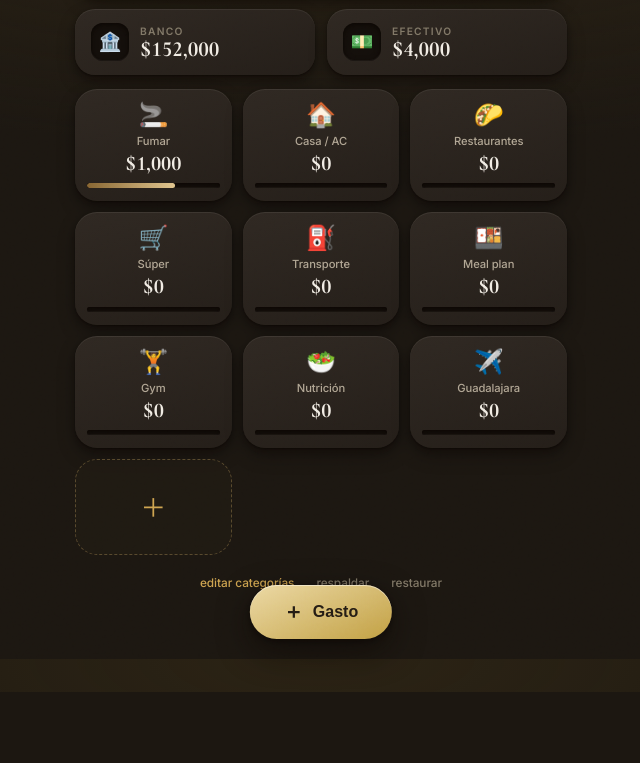
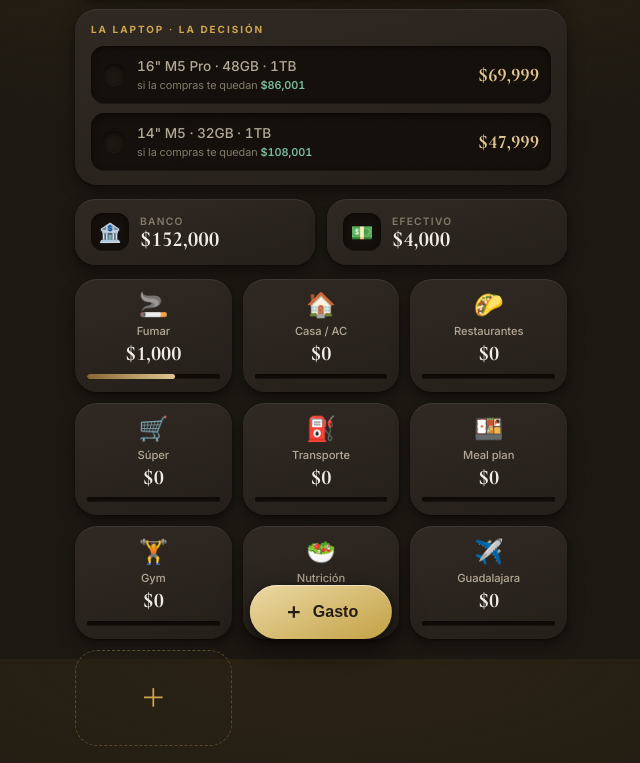
Before and after one commit to MagneticW-WorldBridger/presupuesto, a plain HTML site: page index.html in a window 1280 px wide. Shown: the part 141-904 px from the top of the page, without its empty margins (319-959 px from the left). Before the commit the page ends 833 px from the top, so only its background shows below. Drawn offline with nearby package versions, Linux system fonts and the light colour scheme.

Commit message:
bring back laptop decision, fix hero (total money not caps)

```diff
--- a/index.html
+++ b/index.html
@@ -44,6 +44,18 @@ body{font-family:'Inter',system-ui,sans-serif;background:radial-gradient(120% 60
 .pill .pe{width:38px;height:38px;border-radius:12px;display:grid;place-items:center;font-size:1.15rem;background:var(--ink-s);box-shadow:var(--sunk);flex-shrink:0}
 .pill .pk{font-size:.64rem;letter-spacing:.12em;text-transform:uppercase;color:var(--mute);font-weight:600}
 .pill .pv{font-family:'Cormorant Garamond';font-weight:700;font-size:1.35rem;color:var(--cream);line-height:1.05}
+/* LAPTOP */
+.lapc{background:linear-gradient(165deg,var(--ink-r),var(--ink-1));border-radius:22px;padding:14px 16px;box-shadow:var(--e1);margin-bottom:14px}
+.lapc .k{display:block;margin-bottom:5px}
+.lopt{display:flex;align-items:center;gap:12px;padding:11px 12px;border-radius:14px;background:var(--ink-s);box-shadow:var(--sunk);margin-top:9px;cursor:pointer;transition:transform .14s}
+.lopt:active{transform:scale(.98)}
+.lopt.on{background:linear-gradient(155deg,hsl(40 32% 24%),hsl(36 34% 15%));box-shadow:inset 0 1px 0 hsl(var(--hi)/.14)}
+.lopt .ln{flex:1;font-size:.85rem;color:var(--soft);font-weight:500}.lopt.on .ln{color:var(--cream)}
+.lopt .lq{font-size:.68rem;color:var(--mute);margin-top:2px}.lopt .lq b{color:var(--sage);font-weight:600}
+.lopt .lp{font-family:'Cormorant Garamond';font-weight:700;font-size:1.2rem;color:var(--golds)}
+.lcir{width:22px;height:22px;border-radius:50%;flex-shrink:0;display:grid;place-items:center;background:var(--ink);box-shadow:var(--sunk)}
+.lopt.on .lcir{background:linear-gradient(155deg,var(--golds),var(--goldd))}
+.lcir svg{width:12px;height:12px;stroke:var(--ink);stroke-width:3.4;fill:none;opacity:0}.lopt.on .lcir svg{opacity:1}
 /* GRID */
 .grid{display:grid;grid-template-columns:repeat(3,1fr);gap:11px}
 .tile{position:relative;background:linear-gradient(165deg,var(--ink-r),var(--ink-1));border-radius:22px;padding:14px 12px 13px;box-shadow:var(--e1);cursor:pointer;text-align:center;transition:transform .14s,box-shadow .2s}
@@ -100,7 +112,8 @@ body{font-family:'Inter',system-ui,sans-serif;background:radial-gradient(120% 60
 const KEY="miDinero";
 const MES=new Date().toLocaleDateString('es-MX',{month:'long'});
 const DEFAULT={
-  v:4, bank:152000, cash:4000, lastAcc:"cash",
+  v:5, bank:152000, cash:4000, lastAcc:"cash", laptop:"no", laptopPagada:false,
+  opciones:{pro:['16" M5 Pro · 48GB · 1TB',69999], m5:['14" M5 · 32GB · 1TB',47999]},
   cats:[
     {e:"🚬",n:"Fumar",s:1000,cap:1500},
     {e:"🏠",n:"Casa / AC",s:0,cap:3000},
@@ -114,7 +127,7 @@ const DEFAULT={
   ]
 };
 let S=load(), gCat=0, gAcc="cash";
-function load(){ try{ const v=JSON.parse(localStorage.getItem(KEY)||"null"); if(!v||v.v!==4) return JSON.parse(JSON.stringify(DEFAULT)); return v; }catch(e){ return JSON.parse(JSON.stringify(DEFAULT)); } }
+function load(){ try{ const v=JSON.parse(localStorage.getItem(KEY)||"null"); if(!v||(v.v!==4&&v.v!==5)) return JSON.parse(JSON.stringify(DEFAULT)); if(!v.opciones){ v.laptop="no"; v.laptopPagada=false; v.opciones={pro:['16" M5 Pro · 48GB · 1TB',69999], m5:['14" M5 · 32GB · 1TB',47999]}; v.v=5; } return v; }catch(e){ return JSON.parse(JSON.stringify(DEFAULT)); } }
 function save(){ localStorage.setItem(KEY,JSON.stringify(S)); }
 const m=n=>"$"+Math.round(n).toLocaleString("en-US");
 const totS=()=>S.cats.reduce((x,c)=>x+(+c.s||0),0);
@@ -126,11 +139,19 @@ function render(){
   let h="";
   // HERO
   h+=`<div class="hero reveal"><div class="hl"><div class="k">Gastado en ${MES}</div>
-    <div class="hn tnum">${m(spent)}</div><div class="hs">de ${m(cap)} en topes</div></div>
+    <div class="hn tnum">${m(spent)}</div><div class="hs">Tienes ${m(S.bank+S.cash)} en total</div></div>
     <div class="ring"><svg width="84" height="84"><circle cx="42" cy="42" r="36" stroke="hsl(28 30% 6%)" stroke-width="7" fill="none"/>
       <circle cx="42" cy="42" r="36" stroke="url(#g)" stroke-width="7" fill="none" stroke-linecap="round" stroke-dasharray="${C.toFixed(1)}" stroke-dashoffset="${off.toFixed(1)}"/>
       <defs><linearGradient id="g" x1="0" y1="0" x2="1" y2="1"><stop offset="0" stop-color="hsl(36 46% 40%)"/><stop offset="1" stop-color="hsl(40 58% 72%)"/></linearGradient></defs></svg>
       <div class="rc">${Math.round(pct)}%</div></div></div>`;
+  // LAPTOP
+  const tot=S.bank+S.cash;
+  h+=`<div class="lapc reveal" style="animation-delay:.03s"><span class="k">La laptop · la decisión</span>`;
+  for(const k in S.opciones){ const [nom,pr]=S.opciones[k], on=S.laptopPagada&&S.laptop===k;
+    h+=`<div class="lopt ${on?'on':''}" onclick="buy('${k}')"><div class="lcir"><svg viewBox="0 0 24 24"><path d="M5 12l5 5L20 6"/></svg></div>
+      <div style="flex:1"><div class="ln">${nom}</div><div class="lq">${on?'comprada ✓ · salió del banco':'si la compras te quedan <b>'+m(tot-pr)+'</b>'}</div></div>
+      <div class="lp tnum">${m(pr)}</div></div>`; }
+  h+=`</div>`;
   // PILLS
   h+=`<div class="pills reveal" style="animation-delay:.04s">
     <div class="pill" onclick="bankSheet()"><span class="pe">🏦</span><div><div class="pk">Banco</div><div class="pv tnum">${m(S.bank)}</div></div></div>
@@ -159,6 +180,7 @@ function gastoSheet(i){ gCat=(typeof i==="number")?i:0; gAcc=S.lastAcc||"cash";
 function segUp(){ document.getElementById("sgC").className=gAcc==='cash'?'on':''; document.getElementById("sgB").className=gAcc==='bank'?'on':''; }
 function addGasto(){ const v=+document.getElementById("gAmt").value; if(!v||v<=0){closeSheet();return;}
   S.cats[gCat].s=(+S.cats[gCat].s||0)+v; if(gAcc==='bank')S.bank-=v; else S.cash-=v; S.lastAcc=gAcc; save(); closeSheet(); render(); }
+function buy(k){ if(S.laptopPagada){ if(S.laptop===k){ S.bank+=S.opciones[k][1]; S.laptopPagada=false; S.laptop="no"; } } else { S.bank-=S.opciones[k][1]; S.laptopPagada=true; S.laptop=k; } save(); render(); }
 /* ACCOUNTS */
 function bankSheet(){ sh(`<h3>Banco · ${m(S.bank)}</h3><div class="lead">Retirar pasa dinero a tu efectivo (no es un gasto). O ajusta el saldo.</div>
   <div class="fld"><input id="wd" type="number" inputmode="decimal" style="flex:1" placeholder="Retirar a efectivo $"></div>
```
